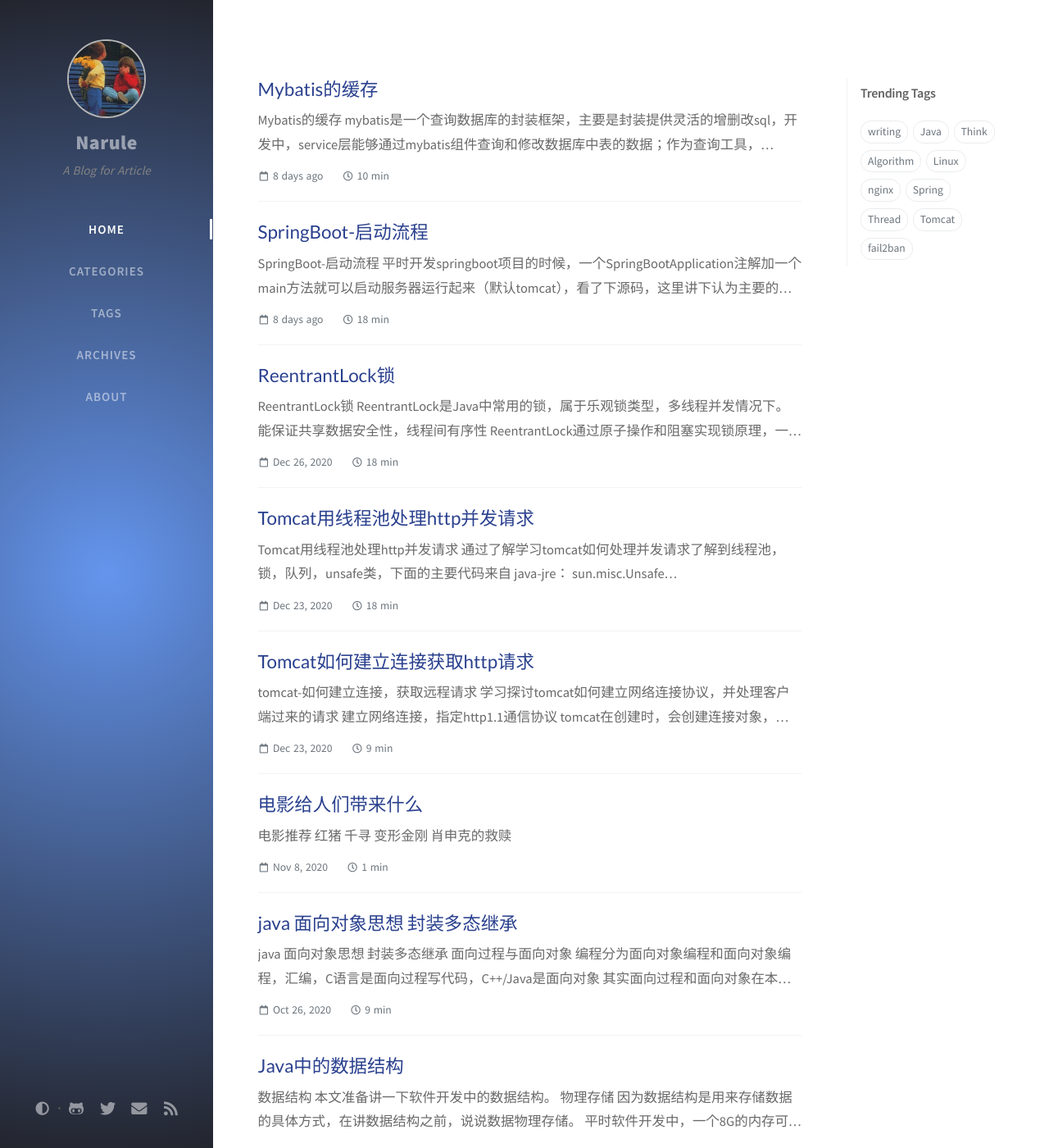
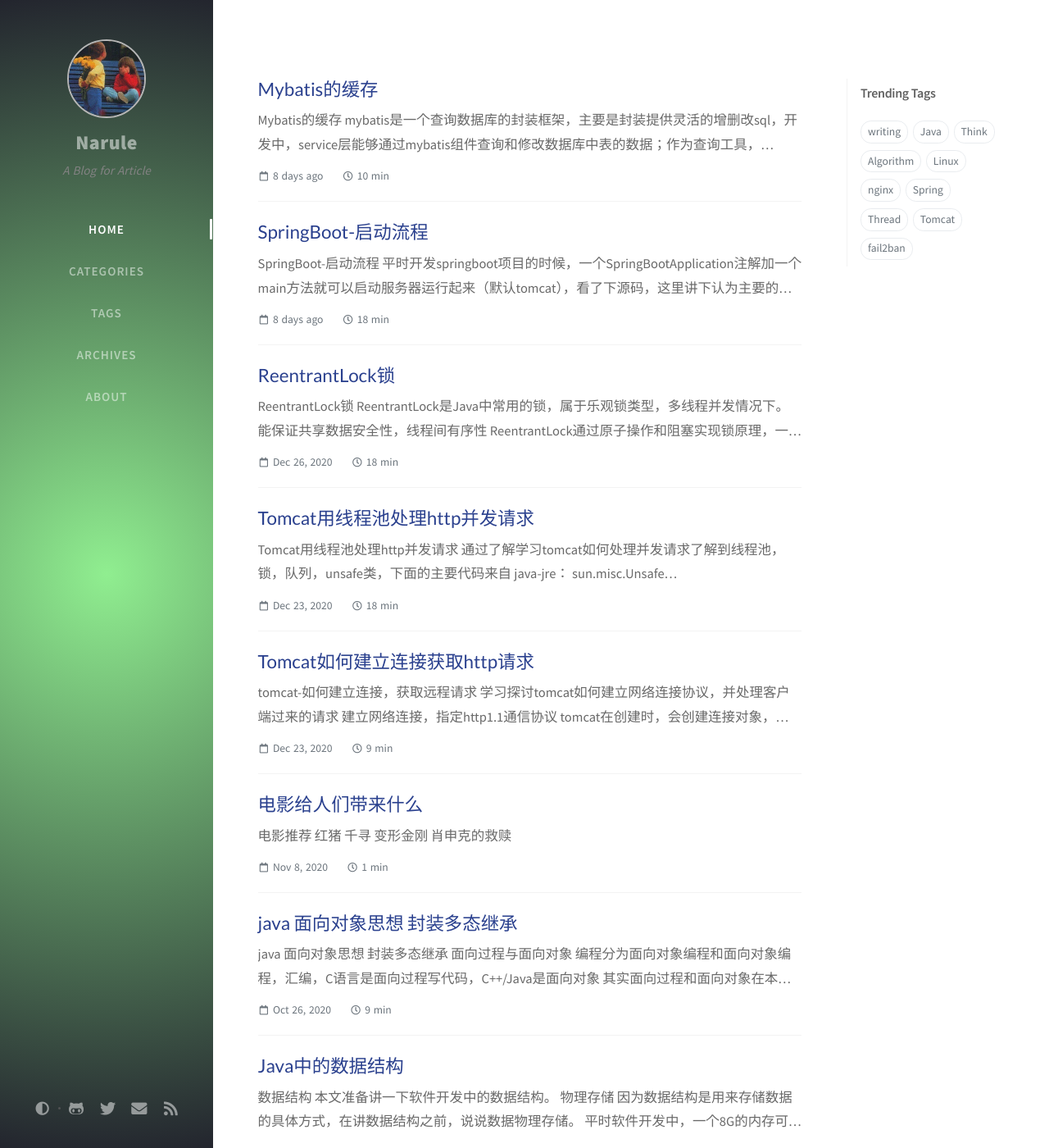
Before and after one commit to narule/narule.github.io, a Jekyll site: the page built from index.html, in a window 1280 px wide and 1400 px high. Shown: the whole window at 82% size. Built offline with Jekyll 4.4.1, drawn with Linux system fonts in a browser that asks for light colours; nearby versions of some CDN libraries; the list of posts is cut into pages by our own code; comment, search, counter and statistics services are not loaded.

Commit message:
Update light-typography.scss

```diff
--- a/assets/css/_colors/light-typography.scss
+++ b/assets/css/_colors/light-typography.scss
@@ -35,7 +35,7 @@
     rgba(42, 30, 107, 1) 0%,
     rgba(35, 37, 46, 1) 100%);
     */
-    rgba(100, 149, 237, 1) 0%,
+    rgba(144, 238, 144, 1) 0%,
     rgba(35, 37, 46, 1) 100%);
   --nav-cursor-color: #fcfcfc;
 
```
